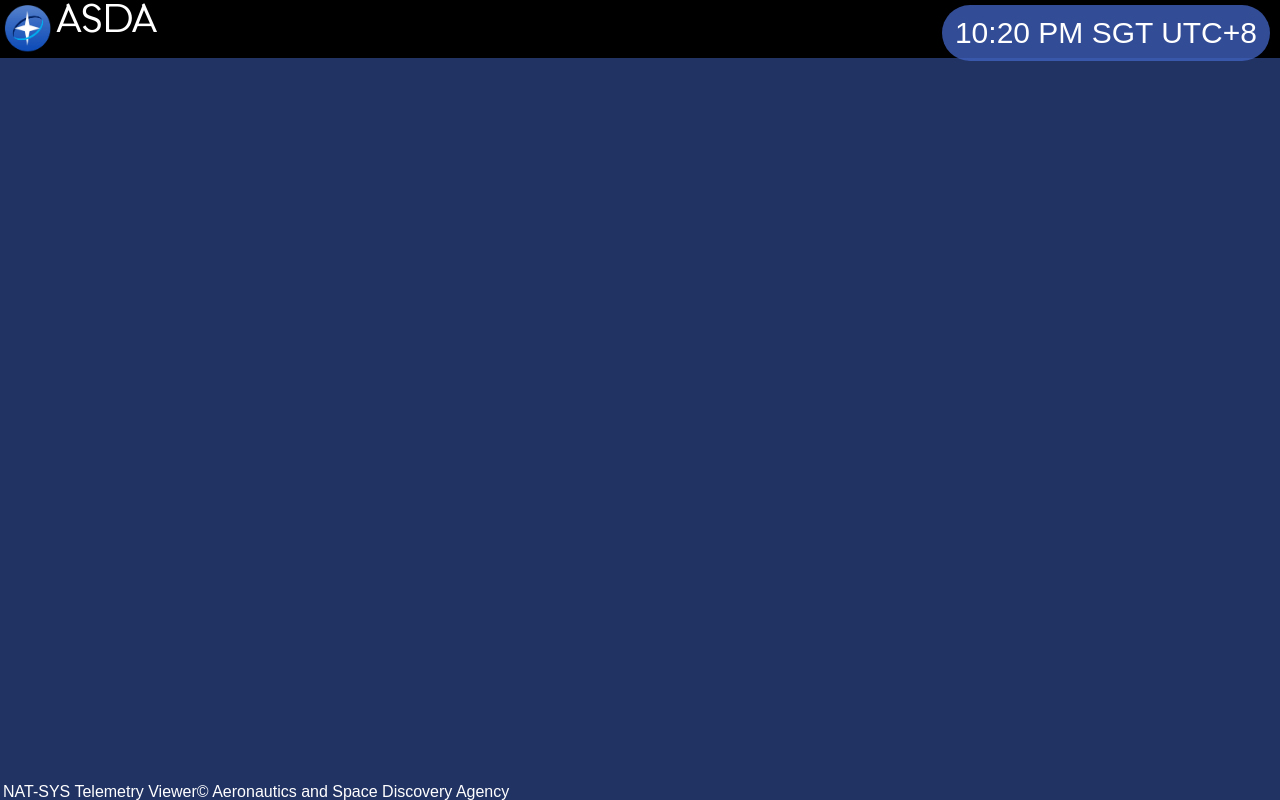
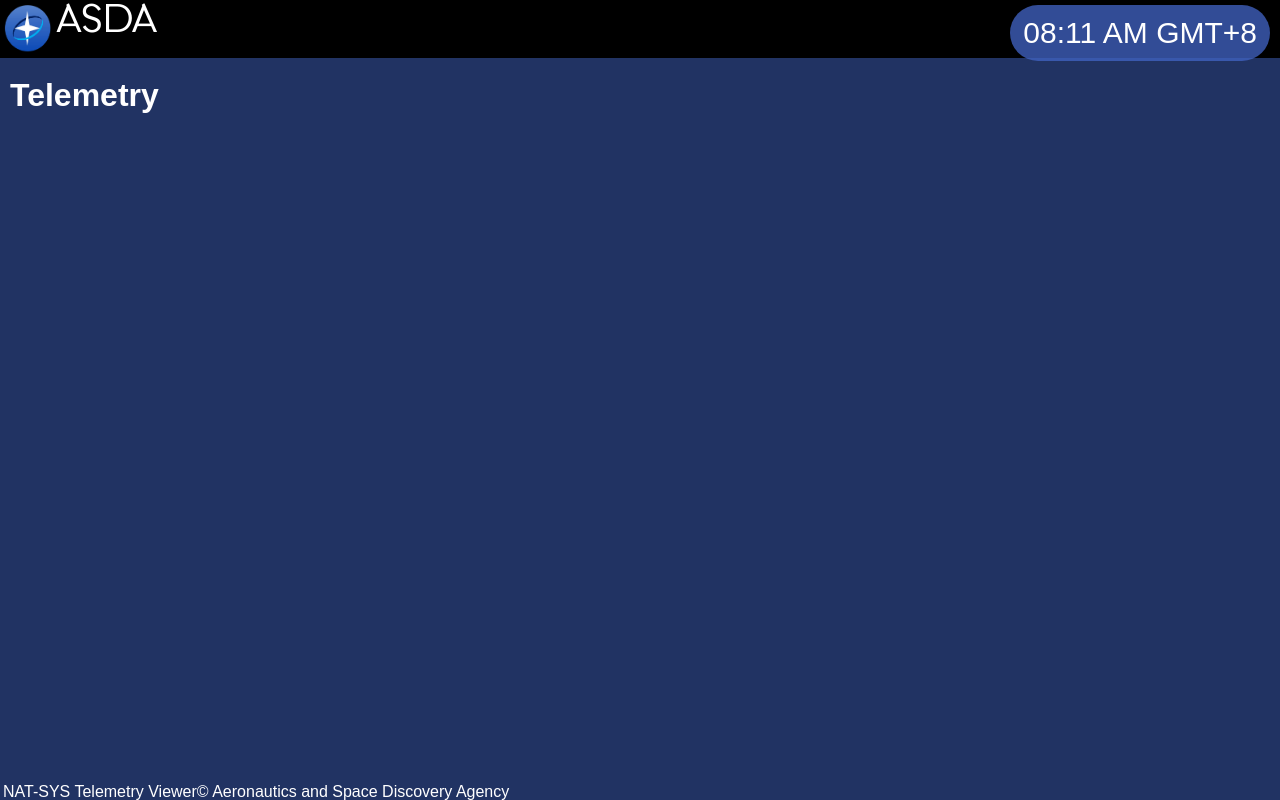
Before and after one commit to eshangonemad/NAT-SAT-Telemtry, a plain HTML site: page index.html in a window 1280 px wide. Drawn offline with Linux system fonts and the light colour scheme; a web font is replaced by a local one.

Commit message:
added time js, telemetry text

```diff
--- a/index.html
+++ b/index.html
@@ -12,7 +12,9 @@
     <p style="font-family:Calmia ;font-size: 40px;margin-top: -.3vh;">ASDA</p>
     <div id="Time">10:20 PM SGT UTC+8</div>
 </nav>
-
+    <main>
+        <h1>Telemetry</h1>
+    </main>
 <footer>NAT-SYS Telemetry Viewer© Aeronautics and Space Discovery Agency</footer>
 </body>
 
--- a/script.js
+++ b/script.js
@@ -0,0 +1,22 @@
+//TIME
+function updateTime() {
+    const element = document.getElementById("Time");
+    const now = new Date();
+
+    const options = {
+        hour: '2-digit',
+        minute: '2-digit',
+        hour12: true,
+        timeZone: 'Asia/Singapore',
+        timeZoneName: 'short'
+    };
+
+    const formatter = new Intl.DateTimeFormat('en-US', options);
+    const formattedTime = formatter.format(now);
+    const formattedTimeWithUTC = formattedTime.replace('SGT', 'SGT UTC+8');
+
+    element.textContent = formattedTimeWithUTC;
+}
+
+updateTime();
+setInterval(updateTime, 60000);
--- a/style.css
+++ b/style.css
@@ -51,3 +51,6 @@ footer{
     border-radius:100px;
     background-color: #4163c2c5;
 }
+main{
+    padding-inline: 10px;
+}
```
